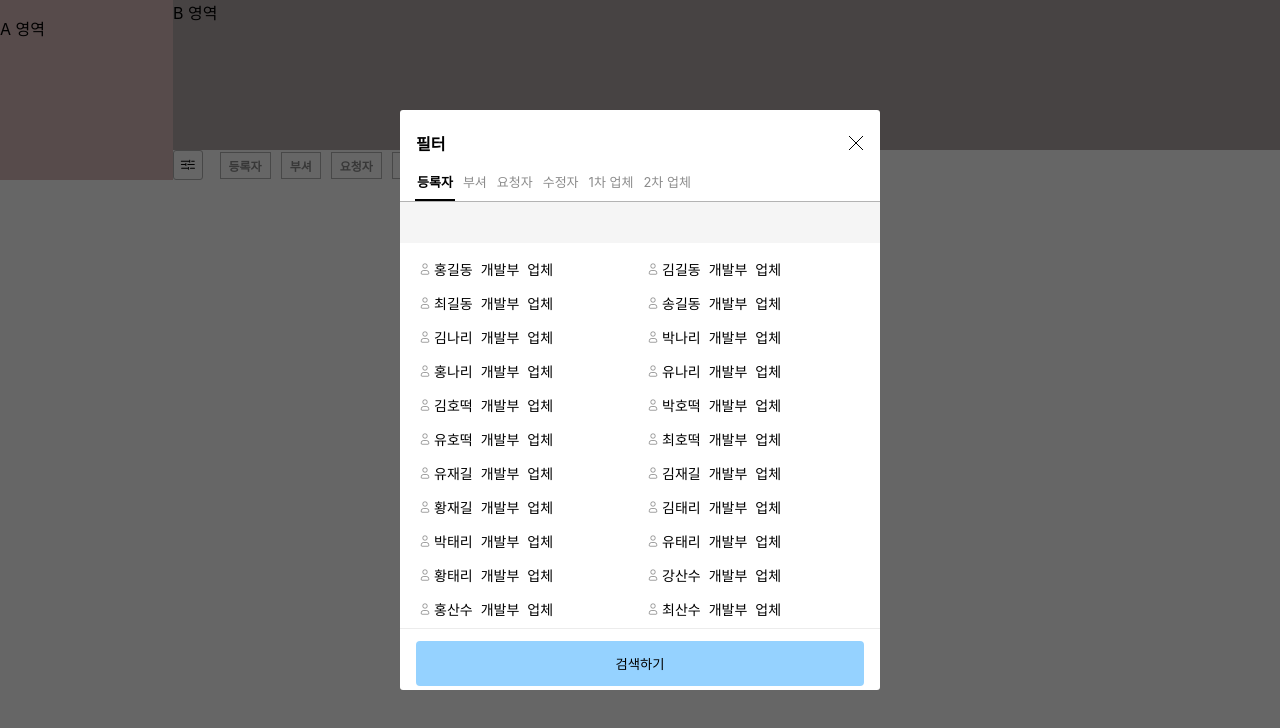
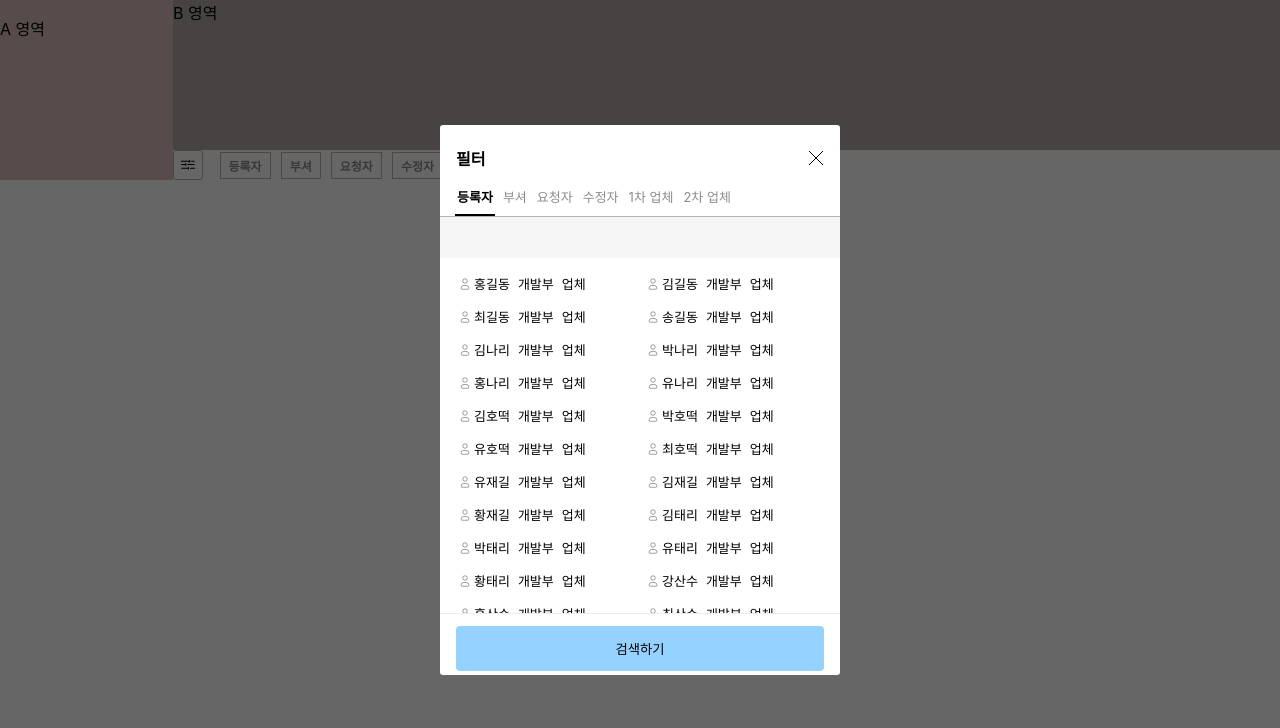
Before and after one commit to bavuchoko/js-search-flter, a React (Create React App) app: page / in a window 1280 px wide. Both pictures are taken after a click on the element "등록자". Shown: the top 728 px of the page. Built offline with nearby package versions, Linux system fonts and the light colour scheme.

Commit message:
[style] 모달 사이즈 변경

```diff
--- a/src/app/type/Types.ts
+++ b/src/app/type/Types.ts
@@ -29,36 +29,29 @@ type SearchTypes = {
  *
  *
  * */
-export type Filter = {
+export type FilterBase = {
+    label: string;
+    key: string;
+    data: any[];
+    target?: string[];
+    type?: FilterTypes;
+};
 
-    /** 선택그룹 라벨 (ex: '등록자') */
-    label : string;
-    /** 선택그룹의 영문명: 보통 백엔드에서 필드명 (ex: 'createdBy') */
-    key: string;
-    /** 해당 그룹에서 보여야 할 데이터들 (ex: 유저리스트) */
-    data :any[];
-    /** 선택창에서 보여줄 내용들 (ex: ['name', 'department.name', 'company.name'...])
-     *  department.name 처럼 nested 하게 넣어준 키를 가지고 찾게된다.
-     *  해당 span 요소마다 class를 달아주므로 별도의 스타일링 가능
-     * */
-    target?: string[];
+type WithSearchBy = FilterBase & {
+    searchBy?: SearchTypes[];
+    recursive?: never;
+};
 
-    /** api 요청할 요소들
-     * */
-    searchBy?:SearchTypes[];
-
-    /** 검색조건이 재귀적인 요소인지 여부 */
-    recursive?:boolean;
-
-    /** 아이콘또는 검색 타입을 위한 값 */
-    type?: FilterTypes;
-}
+type WithRecursive = FilterBase & {
+    recursive?: boolean;
+    searchBy?: never;
+};
 
 export type ValueType = {
     [key: string]: string | number | number[] | string[] | undefined;
 }
 
-
+export type Filter = WithSearchBy | WithRecursive;
 
 export type FilterProps ={
     filter? : Filter[]
--- a/src/app/uitls/GroupOption.tsx
+++ b/src/app/uitls/GroupOption.tsx
@@ -14,45 +14,6 @@ type GroupProps ={
 
 const GroupOption:FC<GroupProps> =({clicked, multiHandler, singleHandler, searchButton, values})=>{
 
-    if (clicked?.type === 'date') {
-    return(
-        <div
-            style={{
-                display: 'flex',
-                flexWrap: 'wrap',
-                gap: '8px',
-                height: searchButton ?'385px' : '447px',
-                padding: '16px 16px',
-                overflowY: 'auto',
-                alignContent: 'flex-start',
-            }}
-        >
-            {clicked.data}
-        </div>
-    )}
-
-    if (clicked?.recursive){
-        return(
-        <div
-            style={{
-            }}
-        >
-            <div style={{fontSize:"14px", height:'40px', fontWeight:"600", lineHeight:"40px", padding:'0 16px'}}> A - B - C </div>
-            <div
-                style={{
-                    fontSize: '14px',
-                    width:'100%',
-                    height: searchButton ? '340px':'407px',
-                    padding: '12px 16px',
-                }}
-            >
-                <RecursiveTree keys={clicked.key} data={clicked.data} handle={singleHandler}/>
-            </div>
-        </div>
-
-        )}
-
-
 
     return(
         <div
@@ -60,16 +21,22 @@ const GroupOption:FC<GroupProps> =({clicked, multiHandler, singleHandler, search
                 display: 'flex',
                 flexWrap: 'wrap',
                 gap: '8px',
-                height: searchButton ? '385px': '447px',
+                fontSize:'13px',
+                height: searchButton ?'355px' : '417px',
                 padding: '16px 16px',
                 overflowY: 'auto',
                 alignContent: 'flex-start',
             }}
         >
-            {clicked?.data.map(el => (
+            { clicked?.type==='date' && (<>{clicked.data}</>)}
+            { clicked?.recursive && (<RecursiveTree keys={clicked.key} data={clicked.data} handle={singleHandler}/>)}
+
+            { !clicked?.recursive && clicked?.data.map(el => (
                 <GroupOptionData option={el} handle={multiHandler} clicked={clicked} values={values}/>
             ))}
+
         </div>
     )
+
 }
 export default GroupOption
--- a/src/app/uitls/GroupOptionData.tsx
+++ b/src/app/uitls/GroupOptionData.tsx
@@ -21,7 +21,6 @@ const GroupOptionData:FC<OptionProps> =({option, handle, clicked, values})=>{
         <div key={option.id} className={`no-drag`}
              style={{
                  marginBottom: '6px',
-                 fontSize: '14px',
                  width:'calc(50% - 4px)',
                  display: 'flex',
                  alignItems: 'center',
--- a/src/app/uitls/Modal.tsx
+++ b/src/app/uitls/Modal.tsx
@@ -65,8 +65,8 @@ const Modal:FC<ModalProps> =({close=undefined, filter, values, multiHandler, sin
                     position:'fixed',
                     zIndex:'101',
                     backgroundColor:'white',
-                    width:'480px',
-                    height:'580px',
+                    width:'400px',
+                    height:'550px',
                     borderRadius:'3px',
                     top:'50%',
                     left:'50%',
```
